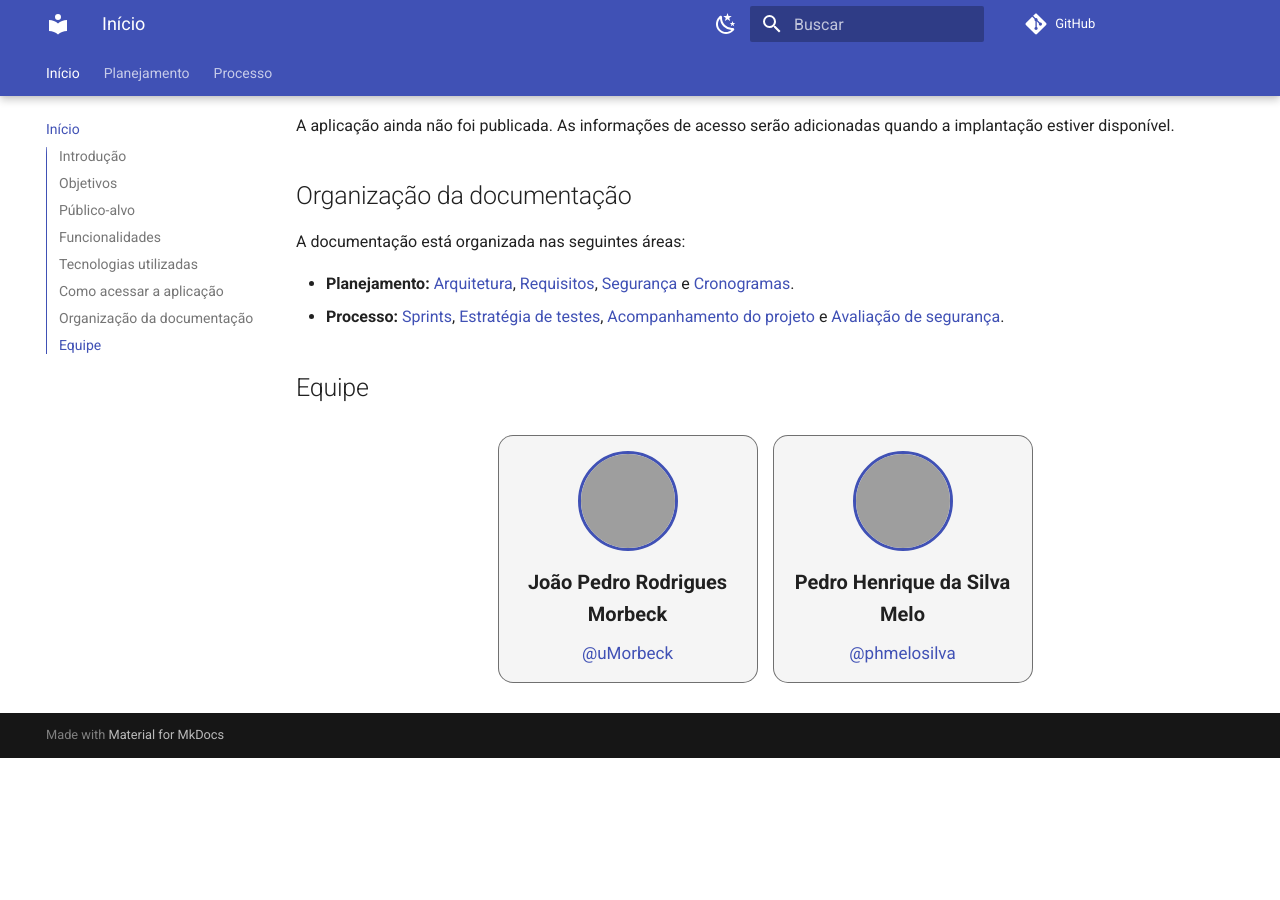
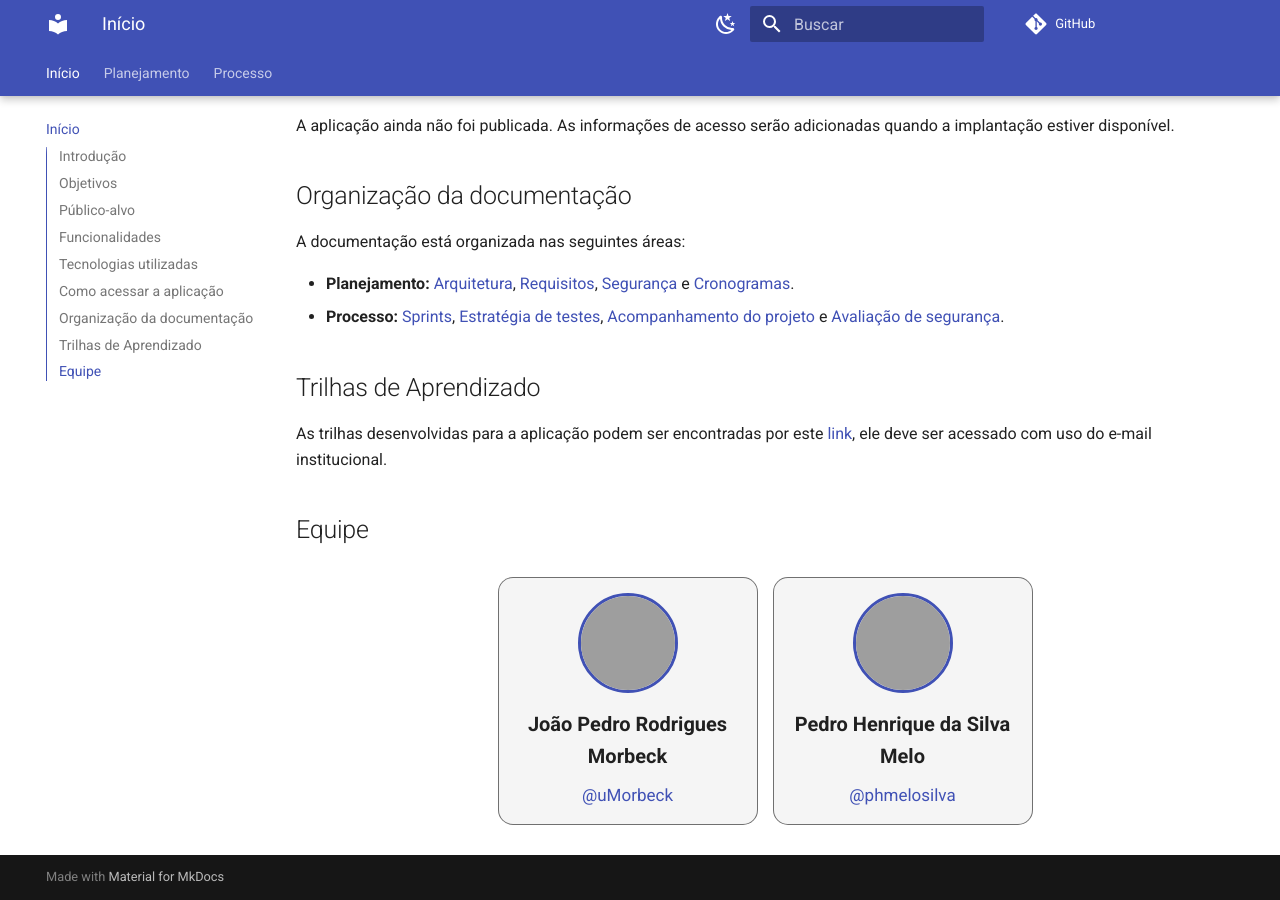
Before and after one commit to CedisUnB/AEGIS, an MkDocs documentation site: the page built from docs/index.md, in a window 1280 px wide and 900 px high, scrolled down 1128 px, cut to the strip 0-900 px from the top of the window. Built offline with MkDocs 1.6.1 and Material for MkDocs 9.7.7, drawn with Linux system fonts in a browser that asks for light colours; comment, search, counter and statistics services are not loaded; before the commit the page ends 1886 px from its top, so only the background shows below that; grey boxes are pictures that could not be loaded.

Commit message:
docs: adiciona link das trilhas de aprendizado

```diff
--- a/docs/index.md
+++ b/docs/index.md
@@ -40,6 +40,9 @@ A documentação está organizada nas seguintes áreas:
 - **Planejamento:** [Arquitetura](planning/architecture/software-architecture-document.md), [Requisitos](planning/requirements/docs_requisitos_v2.md), [Segurança](planning/security/guidelines.md) e [Cronogramas](planning/schedule/planned.md).
 - **Processo:** [Sprints](process/sprints/sprint_1.md), [Estratégia de testes](process/strategies/estrategia_testes.md), [Acompanhamento do projeto](process/strategies/estrategia_acompanhamento_projeto.md) e [Avaliação de segurança](process/auditoria-seguranca-feature1.md).
 
+## Trilhas de Aprendizado
+As trilhas desenvolvidas para a aplicação podem ser encontradas por este [link](https://unbbr.sharepoint.com/:f:/s/OrientaesTCC407/IgAjZoYyvUoLSrFxMXZlvLckAeBPh2SQO5YhicOu8ENeaZc?e=Gt8XJ4), ele deve ser acessado com uso do e-mail institucional.
+
 ## Equipe
 
 <ul class="team-members">
```
Also changed, not shown: docs/planning/architecture/software-architecture-document.md (+2 -2 lines).
